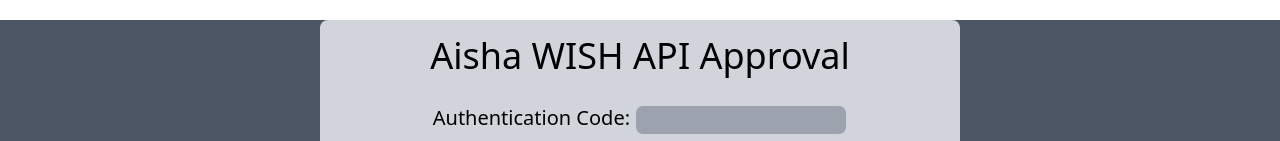
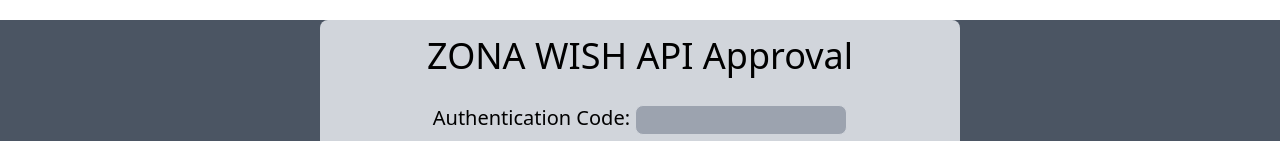
Before and after one commit to siravijbb/ZONABD2024BackEnd, a SvelteKit app: page /checkwish in a window 1280 px wide. Shown: the top 141 px of the page. Built offline with nearby package versions, Linux system fonts and the light colour scheme.

Commit message:
change to zona

```diff
--- a/src/routes/checkwish/+page.svelte
+++ b/src/routes/checkwish/+page.svelte
@@ -20,7 +20,7 @@
 		method="POST"
 		action="?/check"
 	>
-		<h1 class="text-center text-4xl">Aisha WISH API Approval</h1>
+		<h1 class="text-center text-4xl">ZONA WISH API Approval</h1>
 		<br />
 		Authentication Code:
 		<input
```
